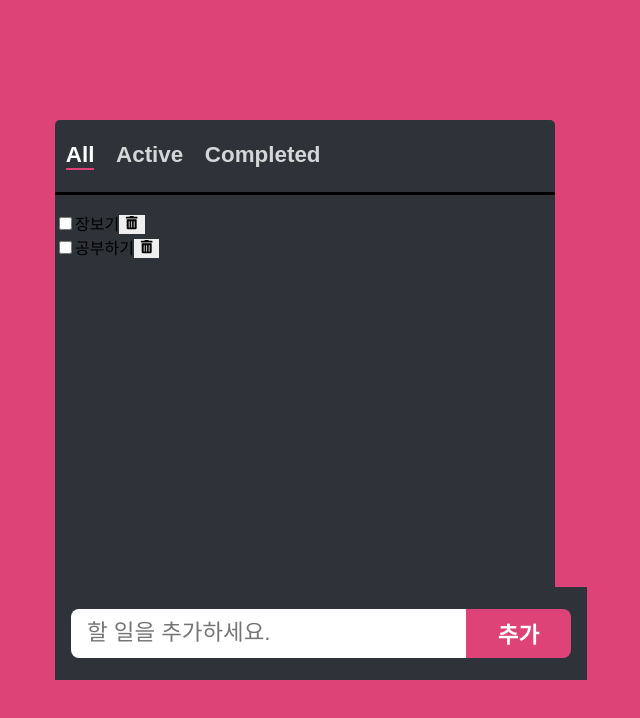
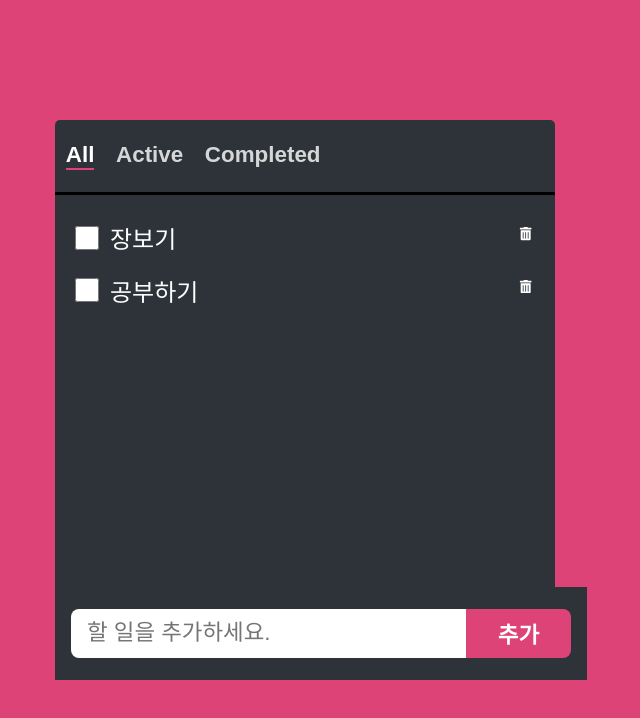
Before and after one commit to dongwook98/react-todolist, a React (Create React App) app: page / in a window 1280 px wide. Shown: the top 718 px of the page, without its empty margins (335-975 px from the left). Built offline with nearby package versions, Linux system fonts and the light colour scheme.

Commit message:
design : Todo 컴포넌트 디자인

```diff
--- a/src/components/Todo/Todo.jsx
+++ b/src/components/Todo/Todo.jsx
@@ -1,5 +1,6 @@
 import React from 'react';
 import { FaTrashAlt } from 'react-icons/fa';
+import styles from './Todo.module.css';
 
 export default function Todo({ todo, onUpdate, onDelete }) {
   const { text, status } = todo;
@@ -11,17 +12,22 @@
     onDelete(todo);
   };
   return (
-    <li>
+    <li className={styles.todo}>
       <input
+        className={styles.checkbox}
         type='checkbox'
         id='checkbox'
         checked={status === 'completed'}
         onChange={handleChange}
       />
-      <label htmlFor='checkbox'>{text}</label>
-      <button onClick={handleDelete}>
-        <FaTrashAlt />
-      </button>
+      <label htmlFor='checkbox' className={styles.text}>
+        {text}
+      </label>
+      <span className={styles.icon}>
+        <button className={styles.button} onClick={handleDelete}>
+          <FaTrashAlt />
+        </button>
+      </span>
     </li>
   );
 }
--- /dev/null
+++ b/src/components/Todo/Todo.module.css
@@ -0,0 +1,37 @@
+.todo {
+  display: flex;
+  justify-content: space-between;
+  align-items: center;
+  padding: 0.5rem 1rem;
+  margin: 0.1rem 0;
+  color: var(--color-text);
+}
+
+.checkbox {
+  width: 1.5rem;
+  height: 1.5rem;
+  background-color: var(--color-bg-dark);
+}
+
+.text {
+  flex: 1 1 0%;
+  margin-left: 0.5rem;
+  font-size: 1.5rem;
+}
+
+.icon {
+  width: 26px;
+  height: 26px;
+  background-color: var(--color-bg-dark);
+  border-radius: 100%;
+  transition: all 150ms easy-out;
+}
+
+.icon:hover {
+  background-color: var(--color-accent);
+  transform: rotate(15deg) scale(1.2);
+}
+.button {
+  color: var(--color-text);
+  background-color: transparent;
+}
```
